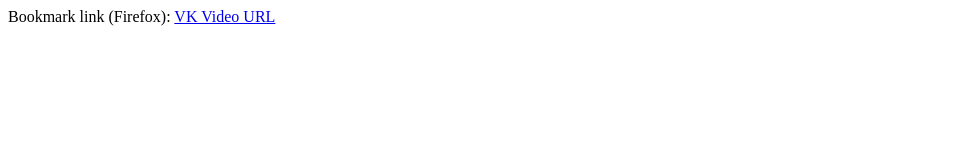
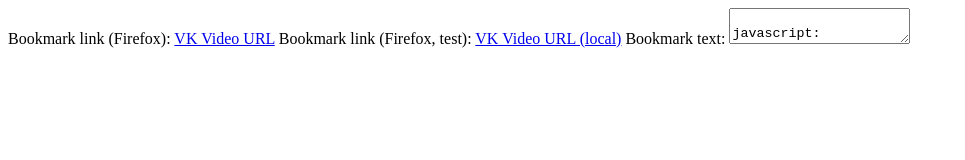
Before and after one commit to valentinalexeev/VideoPush, a plain HTML site: page static/index.html in a window 1280 px wide. Shown: the whole page, without its empty margins (0-965 px from the left). Drawn offline with Linux system fonts and the light colour scheme.

Commit message:
Update to latest code from GAE. Update with new links to bookmarks.

```diff
--- a/static/index.html
+++ b/static/index.html
@@ -4,6 +4,11 @@
     </head>
 
     <body>
-        Bookmark link (Firefox): <a href="javascript:(function(){ms=document.createElement('SCRIPT');ms.type='text/javascript';ms.src='http://vavpush.appspot.com/static/bookmarklet.firefox.js';document.getElementsByTagName('head')[0].appendChild(ms);})();">VK Video URL</a>
+        Bookmark link (Firefox): <a href="javascript:(function(){ms=document.createElement('SCRIPT');ms.type='text/javascript';ms.src='http://vavpush.appspot.com/static/bookmarklet.js';document.getElementsByTagName('head')[0].appendChild(ms);})();">VK Video URL</a>
+        Bookmark link (Firefox, test): <a href="javascript:(function(){ms=document.createElement('SCRIPT');ms.type='text/javascript';ms.src='http://localhost:8080/static/bookmarklet.local.js';document.getElementsByTagName('head')[0].appendChild(ms);})();">VK Video URL (local)</a>
+		Bookmark text:
+		<textarea>
+		javascript:(function(){ms=document.createElement('SCRIPT');ms.type='text/javascript';ms.src='http://vavpush.appspot.com/static/bookmarklet.js';document.getElementsByTagName('head')[0].appendChild(ms);})();
+		</textarea>
     </body>
 </html>
```
